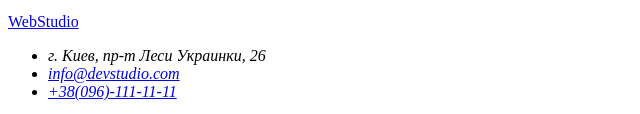
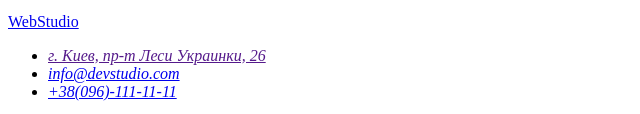
Before and after one commit to Maksim-Kazantsev/goit-markup-hw-01, a plain HTML site: page index.html in a window 1280 px wide. Shown: the part 3038-3152 px from the top of the page, without its empty margins (0-640 px from the left). Drawn offline with Linux system fonts and the light colour scheme.

Commit message:
Update index.html

```diff
--- a/index.html
+++ b/index.html
@@ -83,7 +83,7 @@
 <footer>
     <a href="index.html">WebStudio</a>
     <ul>
-        <li><address>г. Киев, пр-т Леси Украинки, 26</address></li>
+        <li><address> <a href="">г. Киев, пр-т Леси Украинки, 26</a></address></li>
         <li><address><a href="mailto:info@devstudio.com">info@devstudio.com</a></address></li>
         <li><address> <a href="tel:+380961111111">+38(096)-111-11-11</a></address></li>
     </ul>
```
